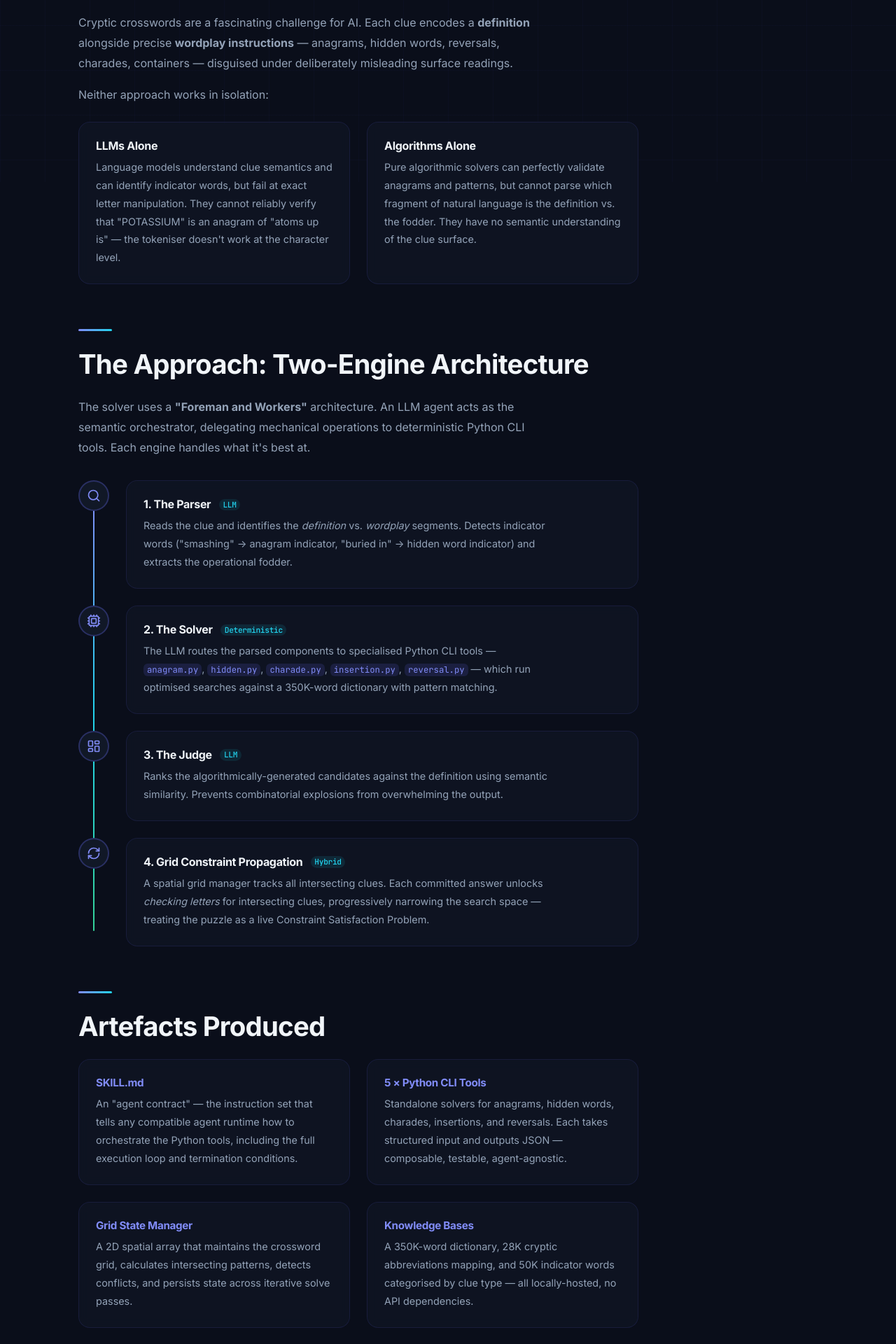
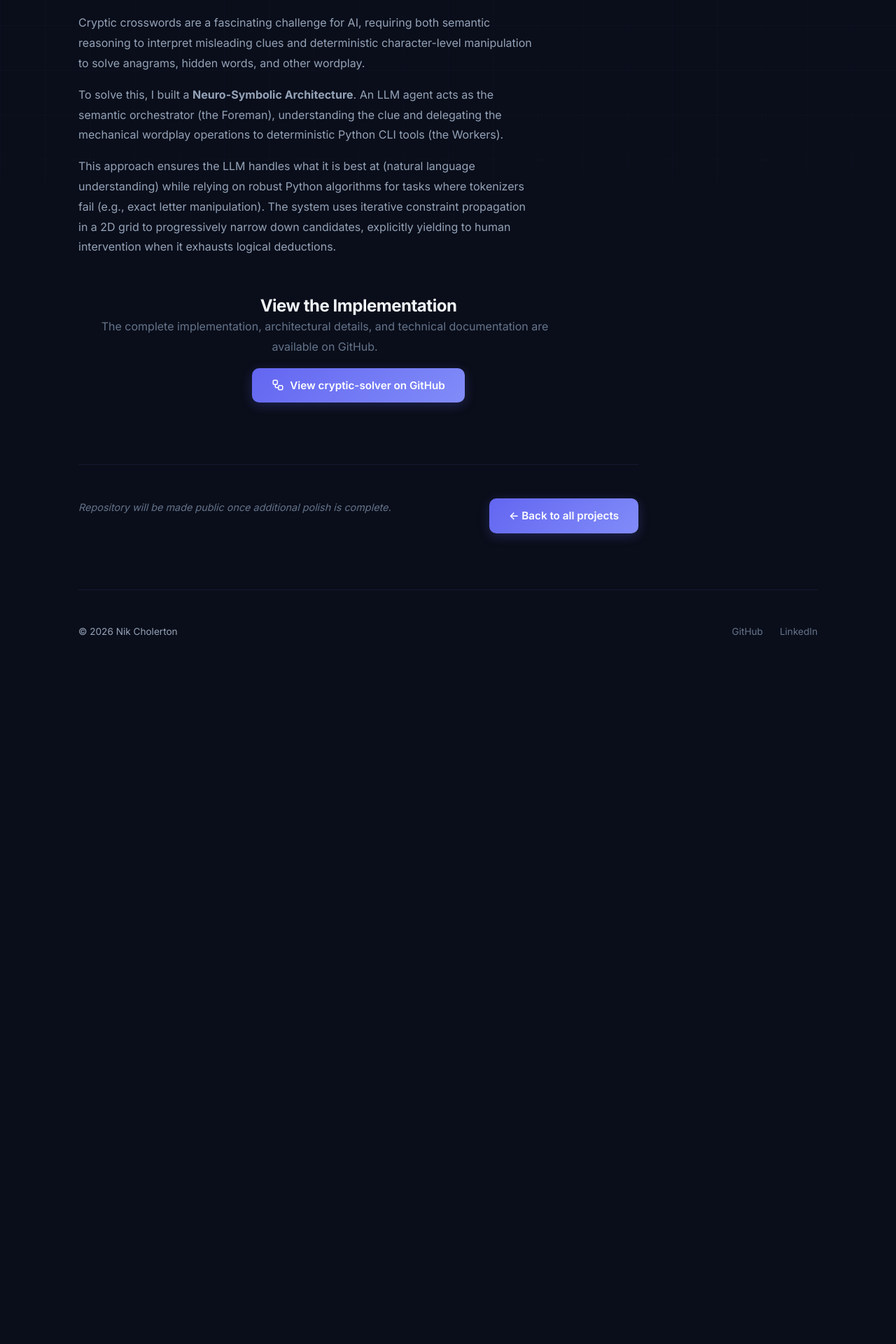
Before and after one commit to nikcholer/nikcholer.github.io, a React (Vite) app: page /case-studies/cryptic-solver in a window 1280 px wide. Shown: the part 540-2460 px from the top of the page at 70% size. After the commit the page ends 1502 px from the top, so only its background shows below. Built offline with nearby package versions, Linux system fonts and the light colour scheme.

Commit message:
chore: Fix .gitignore encoding and reference live cryptic-solver repo

```diff
--- a/src/pages/CrypticSolverStudy.tsx
+++ b/src/pages/CrypticSolverStudy.tsx
@@ -26,217 +26,38 @@ export default function CrypticSolverStudy() {
                     </p>
                 </header>
 
-                {/* ── Problem ── */}
+                {/* ── Summary & Repository Link ── */}
                 <section className="case-study-section">
                     <div className="section-divider" />
-                    <h2>The Problem</h2>
+                    <h2>Project Overview</h2>
                     <p>
-                        Cryptic crosswords are a fascinating challenge for AI. Each clue
-                        encodes a <strong>definition</strong> alongside precise{' '}
-                        <strong>wordplay instructions</strong> — anagrams, hidden words,
-                        reversals, charades, containers — disguised under deliberately
-                        misleading surface readings.
+                        Cryptic crosswords are a fascinating challenge for AI, requiring both semantic reasoning to interpret
+                        misleading clues and deterministic character-level manipulation to solve anagrams, hidden words, and other wordplay.
                     </p>
                     <p>
-                        Neither approach works in isolation:
+                        To solve this, I built a <strong>Neuro-Symbolic Architecture</strong>. An LLM agent acts as the semantic orchestrator
+                        (the Foreman), understanding the clue and delegating the mechanical wordplay operations to deterministic Python CLI tools (the Workers).
                     </p>
-                    <div className="problem-split">
-                        <div className="problem-card">
-                            <h3>LLMs Alone</h3>
-                            <p>
-                                Language models understand clue semantics and can identify
-                                indicator words, but fail at exact letter manipulation. They
-                                cannot reliably verify that "POTASSIUM" is an anagram of
-                                "atoms up is" — the tokeniser doesn't work at the character
-                                level.
-                            </p>
-                        </div>
-                        <div className="problem-card">
-                            <h3>Algorithms Alone</h3>
-                            <p>
-                                Pure algorithmic solvers can perfectly validate anagrams and
-                                patterns, but cannot parse which fragment of natural language
-                                is the definition vs. the fodder. They have no semantic
-                                understanding of the clue surface.
-                            </p>
-                        </div>
-                    </div>
-                </section>
-
-                {/* ── Approach ── */}
-                <section className="case-study-section">
-                    <div className="section-divider" />
-                    <h2>The Approach: Two-Engine Architecture</h2>
                     <p>
-                        The solver uses a <strong>"Foreman and Workers"</strong> architecture.
-                        An LLM agent acts as the semantic orchestrator, delegating mechanical
-                        operations to deterministic Python CLI tools. Each engine handles what
-                        it's best at.
+                        This approach ensures the LLM handles what it is best at (natural language understanding) while relying on robust Python algorithms
+                        for tasks where tokenizers fail (e.g., exact letter manipulation). The system uses iterative constraint propagation in a 2D grid
+                        to progressively narrow down candidates, explicitly yielding to human intervention when it exhausts logical deductions.
                     </p>
 
-                    <div className="architecture-pipeline">
-                        <div className="pipeline-step">
-                            <div className="pipeline-icon">
-                                <Search size={20} />
-                            </div>
-                            <div className="pipeline-content">
-                                <h3>1. The Parser <span className="pipeline-tag">LLM</span></h3>
-                                <p>
-                                    Reads the clue and identifies the <em>definition</em> vs.{' '}
-                                    <em>wordplay</em> segments. Detects indicator words ("smashing"
-                                    → anagram indicator, "buried in" → hidden word indicator) and
-                                    extracts the operational fodder.
-                                </p>
-                            </div>
-                        </div>
-                        <div className="pipeline-step">
-                            <div className="pipeline-icon">
-                                <Cpu size={20} />
-                            </div>
-                            <div className="pipeline-content">
-                                <h3>2. The Solver <span className="pipeline-tag">Deterministic</span></h3>
-                                <p>
-                                    The LLM routes the parsed components to specialised Python CLI
-                                    tools — <code>anagram.py</code>, <code>hidden.py</code>,{' '}
-                                    <code>charade.py</code>, <code>insertion.py</code>,{' '}
-                                    <code>reversal.py</code> — which run optimised searches against
-                                    a 350K-word dictionary with pattern matching.
-                                </p>
-                            </div>
-                        </div>
-                        <div className="pipeline-step">
-                            <div className="pipeline-icon">
-                                <LayoutDashboard size={20} />
-                            </div>
-                            <div className="pipeline-content">
-                                <h3>3. The Judge <span className="pipeline-tag">LLM</span></h3>
-                                <p>
-                                    Ranks the algorithmically-generated candidates against the
-                                    definition using semantic similarity. Prevents combinatorial
-                                    explosions from overwhelming the output.
-                                </p>
-                            </div>
-                        </div>
-                        <div className="pipeline-step">
-                            <div className="pipeline-icon">
-                                <RefreshCw size={20} />
-                            </div>
-                            <div className="pipeline-content">
-                                <h3>4. Grid Constraint Propagation <span className="pipeline-tag">Hybrid</span></h3>
-                                <p>
-                                    A spatial grid manager tracks all intersecting clues. Each
-                                    committed answer unlocks <em>checking letters</em> for
-                                    intersecting clues, progressively narrowing the search space —
-                                    treating the puzzle as a live Constraint Satisfaction Problem.
-                                </p>
-                            </div>
-                        </div>
-                    </div>
-                </section>
-
-                {/* ── Artefacts ── */}
-                <section className="case-study-section">
-                    <div className="section-divider" />
-                    <h2>Artefacts Produced</h2>
-                    <div className="artefacts-grid">
-                        <div className="artefact-item">
-                            <h3>SKILL.md</h3>
-                            <p>An "agent contract" — the instruction set that tells any compatible
-                                agent runtime how to orchestrate the Python tools, including the
-                                full execution loop and termination conditions.</p>
-                        </div>
-                        <div className="artefact-item">
-                            <h3>5 × Python CLI Tools</h3>
-                            <p>Standalone solvers for anagrams, hidden words, charades,
-                                insertions, and reversals. Each takes structured input and
-                                outputs JSON — composable, testable, agent-agnostic.</p>
-                        </div>
-                        <div className="artefact-item">
-                            <h3>Grid State Manager</h3>
-                            <p>A 2D spatial array that maintains the crossword grid, calculates
-                                intersecting patterns, detects conflicts, and persists state
-                                across iterative solve passes.</p>
-                        </div>
-                        <div className="artefact-item">
-                            <h3>Knowledge Bases</h3>
-                            <p>A 350K-word dictionary, 28K cryptic abbreviations mapping,
-                                and 50K indicator words categorised by clue type — all
-                                locally-hosted, no API dependencies.</p>
-                        </div>
-                    </div>
-                </section>
-
-                {/* ── Key Insight ── */}
-                <section className="case-study-section">
-                    <div className="section-divider" />
-                    <h2>Key Insight: Graceful Yielding</h2>
-                    <p>
-                        A critical design decision was the <strong>termination condition</strong>.
-                        Cryptic crosswords often include clues that rely on niche general
-                        knowledge, thematic wordplay, or novel constructions that no predefined
-                        tool can handle. Rather than hallucinating answers, the agent is
-                        explicitly instructed to:
-                    </p>
-                    <blockquote className="case-study-quote">
-                        "If a full sweep of remaining clues completes without placing
-                        any new answers, stop. Output the partial grid and remaining
-                        clues with their current constraints. Yield to the human."
-                    </blockquote>
-                    <p>
-                        This pattern — <strong>attempt → constrain → yield</strong> — is
-                        transferable to any domain where an LLM agent works alongside humans.
-                        It prevents infinite loops, avoids confident-but-wrong outputs, and
-                        keeps the human in the loop for the genuinely hard problems.
-                    </p>
-                </section>
-
-                {/* ── What Worked ── */}
-                <section className="case-study-section">
-                    <div className="section-divider" />
-                    <h2>What Worked</h2>
-                    <div className="features-grid">
-                        <div className="feature-card">
-                            <div className="feature-icon">
-                                <Workflow size={20} />
-                            </div>
-                            <h3>Clean Separation of Concerns</h3>
-                            <p>The LLM never touches string manipulation. The algorithms never
-                                interpret natural language. Each engine is independently testable.</p>
-                        </div>
-                        <div className="feature-card">
-                            <div className="feature-icon">
-                                <Cpu size={20} />
-                            </div>
-                            <h3>CLI-as-API Pattern</h3>
-                            <p>Python scripts accept structured arguments and return JSON. This
-                                makes them agent-runtime agnostic — they work with any LLM that
-                                can execute shell commands.</p>
-                        </div>
-                        <div className="feature-card">
-                            <div className="feature-icon">
-                                <RefreshCw size={20} />
-                            </div>
-                            <h3>Iterative Constraint Propagation</h3>
-                            <p>Each solved clue narrows the search space for intersecting clues.
-                                A "Double Definition" with 40K candidates shrinks to dozens once
-                                crossing letters are known.</p>
-                        </div>
-                    </div>
-                </section>
-
-                {/* ── Tech ── */}
-                <section className="case-study-section">
-                    <div className="section-divider" />
-                    <h2>Technology</h2>
-                    <div className="tech-stack">
-                        <span className="tag">Python</span>
-                        <span className="tag">LLM Agents</span>
-                        <span className="tag">SKILL.md</span>
-                        <span className="tag">CLI Tooling</span>
-                        <span className="tag">JSON State</span>
-                        <span className="tag">Constraint Propagation</span>
-                        <span className="tag">YAML</span>
-                        <span className="tag">CMUdict</span>
+                    <div className="repository-cta" style={{ marginTop: '2rem', padding: '1.5rem', backgroundColor: 'var(--surface)', borderRadius: '8px', border: '1px solid var(--border)', textAlign: 'center' }}>
+                        <h3>View the Implementation</h3>
+                        <p style={{ marginBottom: '1rem', color: 'var(--text-muted)' }}>
+                            The complete implementation, architectural details, and technical documentation are available on GitHub.
+                        </p>
+                        <a
+                            href="https://github.com/nikcholer/cryptic-solver"
+                            target="_blank"
+                            rel="noopener noreferrer"
+                            className="hero-cta"
+                            style={{ display: 'inline-flex', alignItems: 'center', gap: '0.5rem', textDecoration: 'none' }}
+                        >
+                            <Workflow size={18} /> View cryptic-solver on GitHub
+                        </a>
                     </div>
                 </section>
 
```
Also changed, not shown: 1 other file (tests, documents, lock files or other folders).
